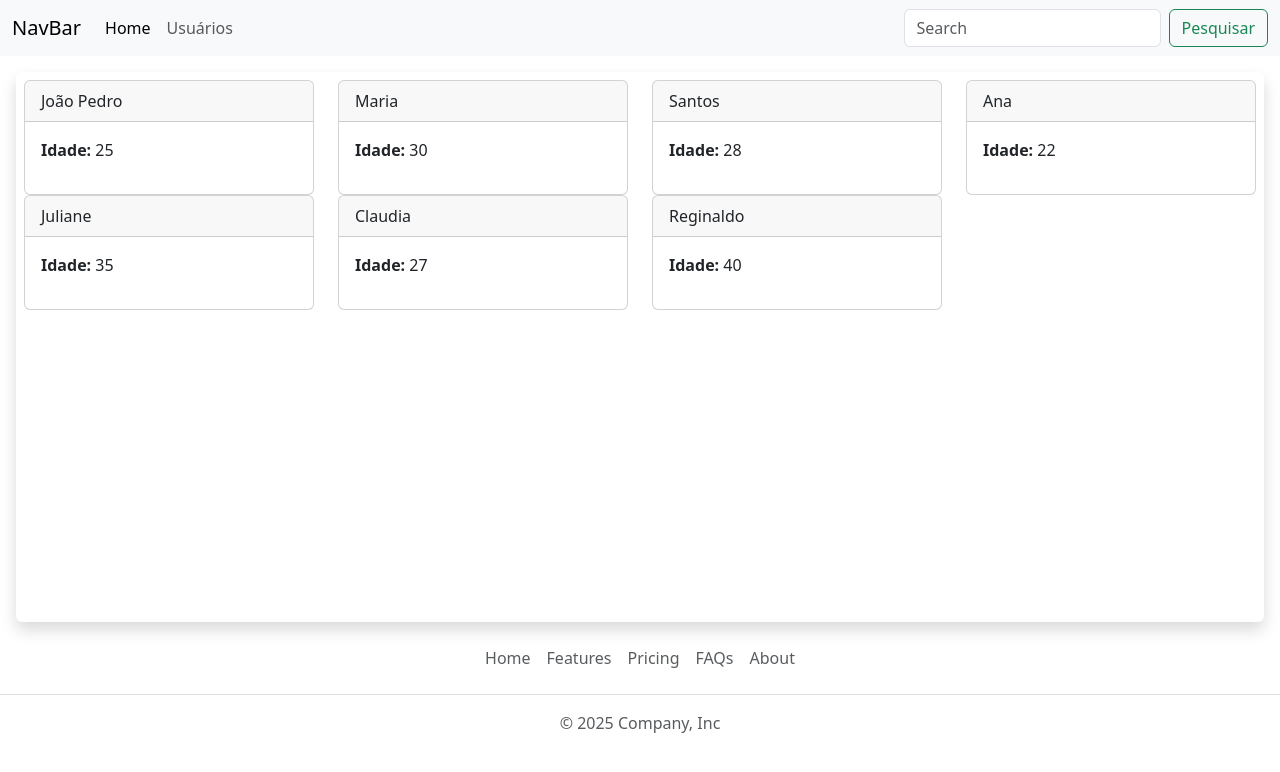
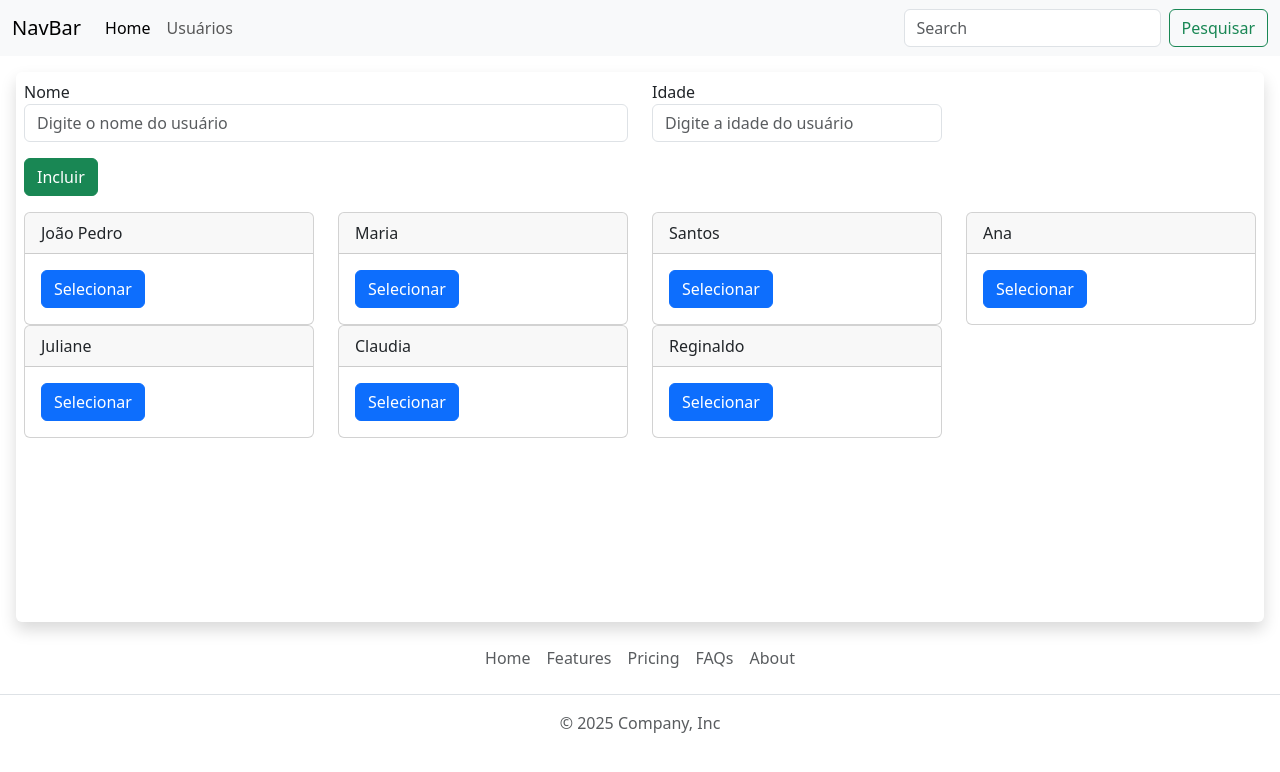
Before and after one commit to Jpmarinw/CursoAngular, an Angular app: page /users/list in a window 1280 px wide. Shown: the top 772 px of the page. Built offline with nearby package versions, Linux system fonts and the light colour scheme.

Commit message:
Criação de formulários e inclusão na lista de usuários

```diff
--- a/src/app/_components/user-card/user-card.html
+++ b/src/app/_components/user-card/user-card.html
@@ -3,6 +3,6 @@
     {{ user.nome }}
   </div>
   <div class="card-body">
-    <p><b>Idade:</b> {{ user.idade }}</p>
+    <button (click)="RetornarDados()" class="btn btn-primary">Selecionar</button>
   </div>
 </div>
--- a/src/app/_components/user-card/user-card.ts
+++ b/src/app/_components/user-card/user-card.ts
@@ -1,4 +1,4 @@
-import { Component, Input } from '@angular/core';
+import { Component, EventEmitter, Input, Output } from '@angular/core';
 import { User } from '../../_models/user';
 
 @Component({
@@ -8,4 +8,8 @@ import { User } from '../../_models/user';
 })
 export class UserCard {
   @Input() user: User = { nome: '', idade: 0 };
+  @Output() userInfoEmitter = new EventEmitter<User>();
+  RetornarDados() {
+    this.userInfoEmitter.emit(this.user);
+  }
 }
--- a/src/app/app-module.ts
+++ b/src/app/app-module.ts
@@ -14,10 +14,11 @@ import { BaseUi } from './_components/base-ui/base-ui';
 import { Users } from './pages/users/users';
 import { User } from './pages/user/user';
 import { UserCard } from './_components/user-card/user-card';
+import { ReactiveFormsModule } from '@angular/forms';
 
 @NgModule({
   declarations: [App, Home, Navbar, Footer, BaseUi, Users, User],
-  imports: [BrowserModule, AppRoutingModule, UserCard],
+  imports: [BrowserModule, AppRoutingModule, UserCard, ReactiveFormsModule],
   providers: [provideBrowserGlobalErrorListeners(), provideZonelessChangeDetection()],
   bootstrap: [App],
 })
--- a/src/app/pages/users/users.html
+++ b/src/app/pages/users/users.html
@@ -1,3 +1,47 @@
+<form [formGroup]="userForms" class="mb-3">
+  <div class="row">
+    <div class="form-group col-md-6">
+      <label for="nome">Nome</label>
+      <input
+        type="text"
+        id="nome"
+        class="form-control"
+        placeholder="Digite o nome do usuário"
+        formControlName="nome"
+      />
+    </div>
+    <div class="form-group col-md-3">
+      <label for="idade">Idade</label>
+      <input
+        type="number"
+        id="idade"
+        class="form-control"
+        placeholder="Digite a idade do usuário"
+        formControlName="idade"
+      />
+    </div>
+  </div>
+  <button (click)="submitForm()" class="btn btn-success mt-3">Incluir</button>
+</form>
+
 <div class="row">
-  <app-user-card *ngFor="let user of users" [user]="user" class="col-md-3"></app-user-card>
+  @for (user of users; track user) {
+  <app-user-card
+    [user]="user"
+    class="col-md-3"
+    (userInfoEmitter)="infoUserSelecionado($event)"
+  ></app-user-card>
+  }
 </div>
+
+@if (selectedUser) {
+<div class="mt-3 border col-md p-3">
+  <h2>Usuário Selecionado</h2>
+  <p>
+    Nome: <b>{{ selectedUser.nome }}</b>
+  </p>
+  <p>
+    Idade: <b>{{ selectedUser.idade }}</b>
+  </p>
+</div>
+}
--- a/src/app/pages/users/users.ts
+++ b/src/app/pages/users/users.ts
@@ -1,5 +1,6 @@
-import { Component } from '@angular/core';
+import { Component, OnInit } from '@angular/core';
 import { User } from '../../_models/user';
+import { FormBuilder, FormGroup, Validators } from '@angular/forms';
 
 @Component({
   selector: 'app-users',
@@ -7,7 +8,34 @@ import { User } from '../../_models/user';
   templateUrl: './users.html',
   styleUrl: './users.css',
 })
-export class Users {
+export class Users implements OnInit {
+  selectedUser: User | null = null;
+  userForms: FormGroup = new FormGroup({});
+
+  constructor(private formBuilder: FormBuilder) {}
+
+  ngOnInit(): void {
+    this.initializeForm();
+  }
+
+  initializeForm() {
+    this.userForms = this.formBuilder.group({
+      nome: ['', [Validators.required, Validators.maxLength(250)]],
+      idade: ['', [Validators.required, Validators.min(12), Validators.max(120)]],
+    });
+  }
+
+  submitForm() {
+    if (this.userForms.valid) {
+      const newUser: User = {
+        nome: this.userForms.value.nome,
+        idade: this.userForms.value.idade,
+      };
+      this.users.push(newUser);
+      this.userForms.reset();
+    }
+  }
+
   users: User[] = [
     {
       nome: 'João Pedro',
@@ -38,4 +66,8 @@ export class Users {
       idade: 40,
     },
   ];
+
+  infoUserSelecionado(user: User) {
+    this.selectedUser = user;
+  }
 }
```
